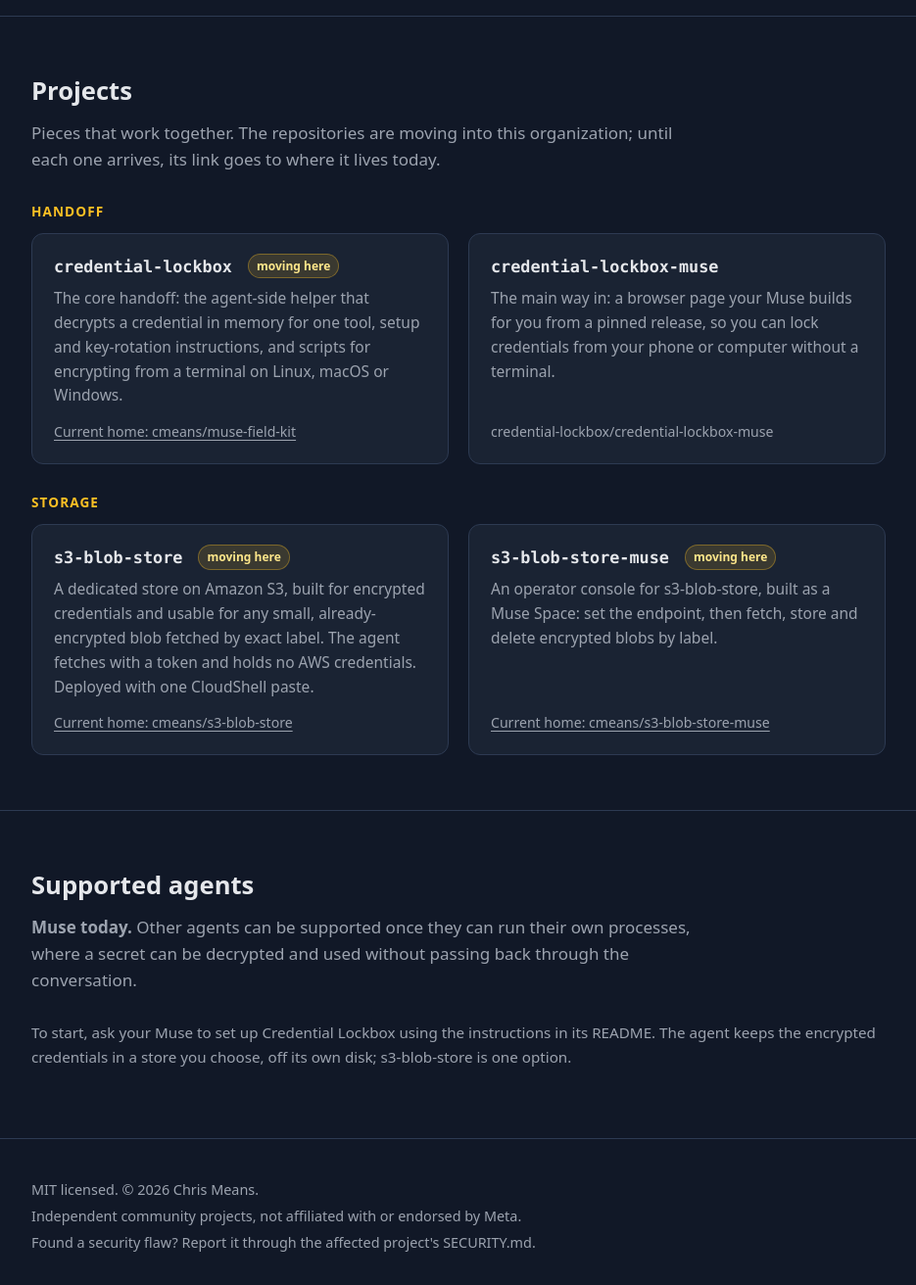
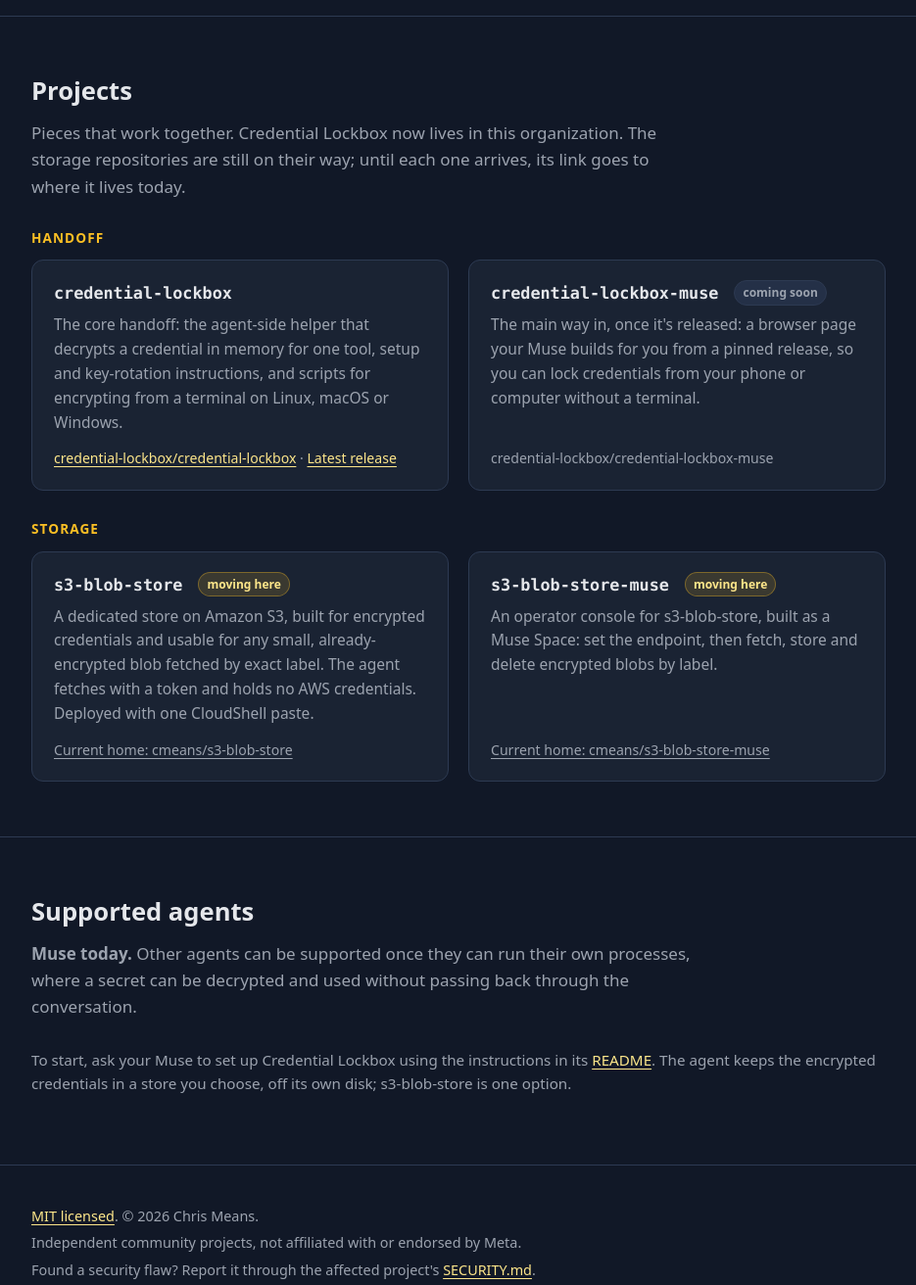
Before and after one commit to credential-lockbox/credential-lockbox.github.io, a plain HTML site: page index.html in a window 1280 px wide. Shown: the part 1560-2872 px from the top of the page at 98% size, without its empty margins (172-1107 px from the left). Drawn offline with Linux system fonts and the light colour scheme.

Commit message:
Site: Credential Lockbox has arrived in the organization
claude.ai's draft (Awareness draft-claudeai-site-update-after-move-2026-11-24),
applied as written:
- The Projects lede says Credential Lockbox now lives here; the storage
  repositories are still on their way.
- The credential-lockbox card drops 'moving here' and links the repository
  and its latest release.
- The credential-lockbox-muse card gets its 'coming soon' badge back and
  says 'once it's released' (no release yet; its README says prototype).
- The Supported agents note links the README.
- The footer links the LICENSE (closes #1) and the org's SECURITY.md.

The s3-blob-store cards stay 'moving here'.

Co-Authored-By: Claude Opus 5.5 <noreply@anthropic.com>

```diff
--- a/index.html
+++ b/index.html
@@ -178,18 +178,18 @@
 <section id="projects">
   <div class="wrap">
     <h2>Projects</h2>
-    <p class="lede">Pieces that work together. The repositories are moving into this organization; until each one arrives, its link goes to where it lives today.</p>
+    <p class="lede">Pieces that work together. Credential Lockbox now lives in this organization. The storage repositories are still on their way; until each one arrives, its link goes to where it lives today.</p>
 
     <h3 class="group">Handoff</h3>
     <div class="repos">
       <div class="repo">
-        <h3>credential-lockbox <span class="badge moving">moving here</span></h3>
+        <h3>credential-lockbox</h3>
         <p>The core handoff: the agent-side helper that decrypts a credential in memory for one tool, setup and key-rotation instructions, and scripts for encrypting from a terminal on Linux, macOS or Windows.</p>
-        <a class="meta" href="https://github.com/cmeans/muse-field-kit/tree/main/credential-lockbox">Current home: cmeans/muse-field-kit</a>
+        <span class="meta"><a href="https://github.com/credential-lockbox/credential-lockbox">credential-lockbox/credential-lockbox</a> · <a href="https://github.com/credential-lockbox/credential-lockbox/releases/latest">Latest release</a></span>
       </div>
       <div class="repo">
-        <h3>credential-lockbox-muse</h3>
-        <p>The main way in: a browser page your Muse builds for you from a pinned release, so you can lock credentials from your phone or computer without a terminal.</p>
+        <h3>credential-lockbox-muse <span class="badge soon">coming soon</span></h3>
+        <p>The main way in, once it's released: a browser page your Muse builds for you from a pinned release, so you can lock credentials from your phone or computer without a terminal.</p>
         <span class="meta">credential-lockbox/credential-lockbox-muse</span>
       </div>
     </div>
@@ -214,7 +214,7 @@
   <div class="wrap">
     <h2>Supported agents</h2>
     <p class="lede"><strong>Muse today.</strong> Other agents can be supported once they can run their own processes, where a secret can be decrypted and used without passing back through the conversation.</p>
-    <p class="note">To start, ask your Muse to set up Credential Lockbox using the instructions in its README. The agent keeps the encrypted credentials in a store you choose, off its own disk; s3-blob-store is one option.</p>
+    <p class="note">To start, ask your Muse to set up Credential Lockbox using the instructions in its <a href="https://github.com/credential-lockbox/credential-lockbox#readme">README</a>. The agent keeps the encrypted credentials in a store you choose, off its own disk; s3-blob-store is one option.</p>
   </div>
 </section>
 
@@ -222,9 +222,9 @@
 
 <footer>
   <div class="wrap">
-    <p>MIT licensed. © 2026 Chris Means.</p>
+    <p><a href="https://github.com/credential-lockbox/credential-lockbox.github.io/blob/main/LICENSE">MIT licensed</a>. © 2026 Chris Means.</p>
     <p>Independent community projects, not affiliated with or endorsed by Meta.</p>
-    <p>Found a security flaw? Report it through the affected project's SECURITY.md.</p>
+    <p>Found a security flaw? Report it through the affected project's <a href="https://github.com/credential-lockbox/.github/blob/main/SECURITY.md">SECURITY.md</a>.</p>
   </div>
 </footer>
 
```
